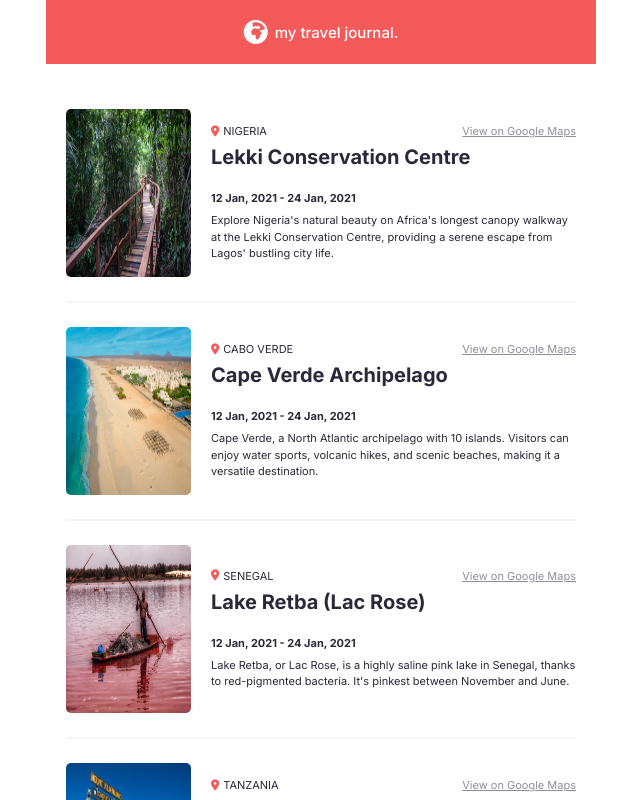
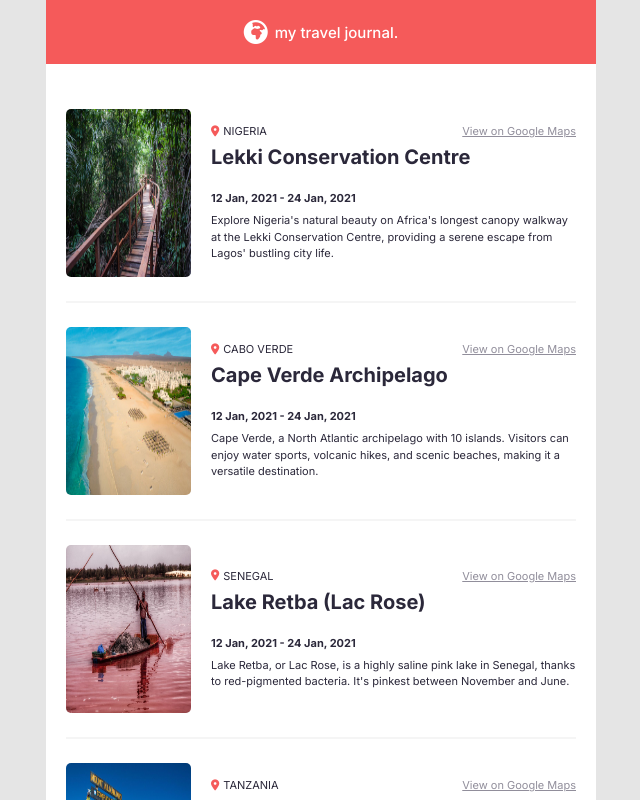
Before and after one commit to adex-badr18/scrimba-travel-journal, a React (Vite) app: page / in a window 1280 px wide. Shown: the top 800 px of the page, without its empty margins (319-959 px from the left). Built offline with nearby package versions, Linux system fonts and the light colour scheme.

Commit message:
Add background color to body & container

```diff
--- a/src/App.css
+++ b/src/App.css
@@ -2,6 +2,7 @@
     max-width: 550px;
     width: 100%;
     margin: 0 auto;
+    background-color: #FFFFFF;
 }
 
 header {
--- a/src/index.css
+++ b/src/index.css
@@ -10,4 +10,5 @@ html,
 body {
   font-family: 'Inter', sans-serif;
   font-size: 16px;
+  background-color: #E5E5E5;
 }
```
